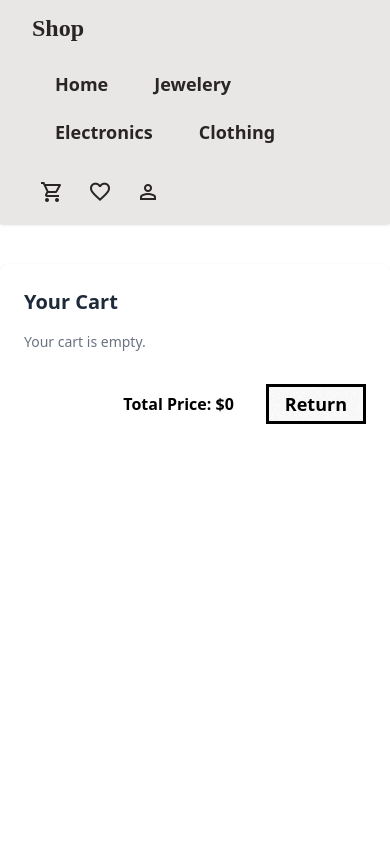
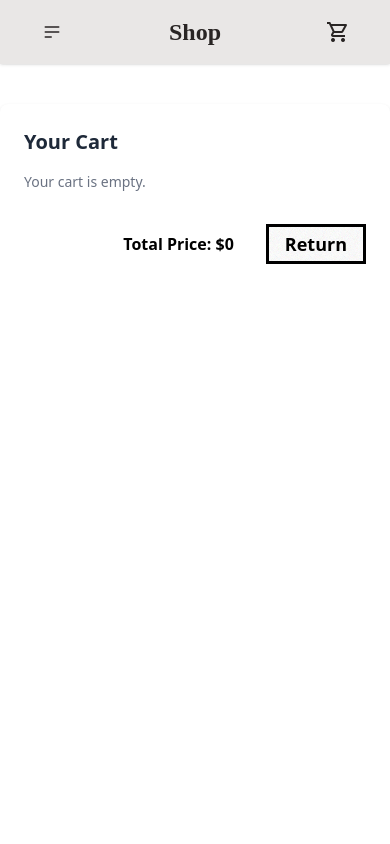
Before and after one commit to MorrisKehbel/react-tailwind-shop, a React (Vite) app: page /cart in a window 390 px wide. Shown: the top 844 px of the page. Built offline with nearby package versions, Linux system fonts and the light colour scheme; a web font is replaced by a local one.

Commit message:
added burger menu and small design changes

```diff
--- a/src/components/Navbar.jsx
+++ b/src/components/Navbar.jsx
@@ -1,36 +1,142 @@
 import { Link } from "react-router";
 
-export const Navbar = ({ setCategoryFilter }) => {
+export const Navbar = ({ setCategoryFilter, categoryFilter }) => {
   return (
     <nav className="px-4 sticky top-0 z-50 bg-stone-200/90 backdrop-blur-md shadow-sm text-stone-800">
       <div className="max-w-7xl mx-auto px-4">
         <div className="flex flex-wrap items-center justify-between gap-4 py-3">
+          <div className="dropdown md:hidden">
+            <div
+              tabIndex={0}
+              role="button"
+              className="btn btn-ghost btn-circle "
+            >
+              <svg
+                xmlns="http://www.w3.org/2000/svg"
+                className="h-5 w-5"
+                fill="none"
+                viewBox="0 0 24 24"
+                stroke="currentColor"
+              >
+                {" "}
+                <path
+                  strokeLinecap="round"
+                  strokeLinejoin="round"
+                  strokeWidth="2"
+                  d="M4 6h16M4 12h16M4 18h7"
+                />{" "}
+              </svg>
+            </div>
+            <ul
+              tabIndex={0}
+              className="menu menu-lg dropdown-content bg-white rounded-box z-1 mt-6 p-6 w-84 shadow mx-auto space-y-2"
+            >
+              <div className="mx-auto">
+                <button className="btn btn-ghost btn-circle btn-primary">
+                  <span className="material-symbols-outlined text-2xl">
+                    favorite
+                  </span>
+                </button>
+                <button className="btn btn-ghost btn-circle btn-primary">
+                  <span className="material-symbols-outlined text-2xl">
+                    person
+                  </span>
+                </button>
+              </div>
+              <li>
+                <Link
+                  to="/"
+                  onClick={() => setCategoryFilter("all")}
+                  className={`btn rounded-btn btn-primary text-lg m-1 ${
+                    categoryFilter === "all" ? "underline" : "btn-ghost"
+                  }`}
+                >
+                  Home
+                </Link>
+              </li>
+              <li>
+                <Link
+                  to="/"
+                  onClick={() => setCategoryFilter("jewelery")}
+                  className={`btn rounded-btn btn-primary text-lg m-1 ${
+                    categoryFilter === "jewelery" ? "underline" : "btn-ghost"
+                  }`}
+                >
+                  Jewelery
+                </Link>
+              </li>
+              <li>
+                <Link
+                  to="/"
+                  onClick={() => setCategoryFilter("electronics")}
+                  className={`btn rounded-btn btn-primary text-lg m-1 ${
+                    categoryFilter === "electronics" ? "underline" : "btn-ghost"
+                  }`}
+                >
+                  Electronics
+                </Link>
+              </li>
+              <li>
+                <Link
+                  to="/"
+                  onClick={() => setCategoryFilter("men's clothing")}
+                  className={`btn rounded-btn btn-primary text-lg m-1 ${
+                    categoryFilter === "men's clothing"
+                      ? "underline"
+                      : "btn-ghost"
+                  }`}
+                >
+                  Men
+                </Link>
+              </li>
+              <li>
+                <Link
+                  to="/"
+                  onClick={() => setCategoryFilter("women's clothing")}
+                  className={`btn rounded-btn btn-primary text-lg m-1 ${
+                    categoryFilter === "women's clothing"
+                      ? "underline"
+                      : "btn-ghost"
+                  }`}
+                >
+                  Women
+                </Link>
+              </li>
+            </ul>
+          </div>
           <Link
             to="/"
+            onClick={() => setCategoryFilter("all")}
             style={{ fontFamily: "'Playwrite HU', cursive" }}
             className="text-2xl font-bold text-primary transition-transform duration-300 hover:scale-110"
           >
             Shop
           </Link>
-          <div>
+          <div className="hidden md:flex">
             <Link
               to="/"
               onClick={() => setCategoryFilter("all")}
-              className="btn btn-ghost rounded-btn btn-primary text-lg m-1"
+              className={`btn btn-ghost rounded-btn btn-primary text-lg m-1 ${
+                categoryFilter === "all" ? "underline" : ""
+              }`}
             >
               Home
             </Link>
             <Link
               to="/"
               onClick={() => setCategoryFilter("jewelery")}
-              className="btn btn-ghost rounded-btn btn-primary text-lg m-1"
+              className={`btn btn-ghost rounded-btn btn-primary text-lg m-1 ${
+                categoryFilter === "jewelery" ? "underline" : ""
+              }`}
             >
               Jewelery
             </Link>
             <Link
               to="/"
               onClick={() => setCategoryFilter("electronics")}
-              className="btn btn-ghost rounded-btn btn-primary text-lg m-1"
+              className={`btn btn-ghost rounded-btn btn-primary text-lg m-1 ${
+                categoryFilter === "electronics" ? "underline" : ""
+              }`}
             >
               Electronics
             </Link>
@@ -39,7 +145,12 @@ export const Navbar = ({ setCategoryFilter }) => {
               <div
                 tabIndex="0"
                 role="button"
-                className="btn btn-ghost rounded-btn btn-primary text-lg m-1"
+                className={`btn btn-ghost rounded-btn btn-primary text-lg m-1 ${
+                  categoryFilter === "men's clothing" ||
+                  categoryFilter === "women's clothing"
+                    ? "underline"
+                    : ""
+                }`}
               >
                 Clothing
               </div>
@@ -70,17 +181,21 @@ export const Navbar = ({ setCategoryFilter }) => {
           </div>
 
           <div className="flex gap-2 items-center">
-            <Link to="/cart" className="btn btn-ghost btn-circle btn-primary">
+            <Link
+              to="/cart"
+              onClick={() => setCategoryFilter("cart")}
+              className="btn btn-ghost btn-circle btn-primary"
+            >
               <span className="material-symbols-outlined text-2xl">
                 shopping_cart
               </span>
             </Link>
-            <button className="btn btn-ghost btn-circle btn-primary">
+            <button className="btn btn-ghost btn-circle btn-primary hidden md:flex">
               <span className="material-symbols-outlined text-2xl">
                 favorite
               </span>
             </button>
-            <button className="btn btn-ghost btn-circle btn-primary">
+            <button className="btn btn-ghost btn-circle btn-primary hidden md:flex">
               <span className="material-symbols-outlined text-2xl">person</span>
             </button>
           </div>
--- a/src/components/ProductCard.jsx
+++ b/src/components/ProductCard.jsx
@@ -1,4 +1,5 @@
 import { useState, useEffect } from "react";
+import { useOutletContext } from "react-router";
 
 const addCartHandle = (product, setOnCart) => {
   const cartItems = JSON.parse(localStorage.getItem("cartItems")) || [];
@@ -18,6 +19,7 @@ const addCartHandle = (product, setOnCart) => {
 export const ProductCard = ({ product }) => {
   const [onCart, setOnCart] = useState(false);
   const [itemTyp, setItemTyp] = useState("all");
+  const { setCategoryFilter, categoryFilter } = useOutletContext();
 
   useEffect(() => {
     const cartItems = JSON.parse(localStorage.getItem("cartItems")) || [];
@@ -37,8 +39,8 @@ export const ProductCard = ({ product }) => {
           className="h-40 object-contain mx-auto"
         />
       </figure>
-      <div className="bg-white rounded-xl flex flex-col p-4 h-46">
-        <div className="flex flex-col justify-between">
+      <div className="bg-white rounded-xl flex flex-col p-4 h-52">
+        <div className="flex flex-col justify-between h-full">
           <div>
             <h2 className="text-black font-semibold line-clamp-1">
               {product.title}
@@ -46,12 +48,17 @@ export const ProductCard = ({ product }) => {
             <p className="text-xs text-gray-500 mt-2 line-clamp-2">
               {product.description}
             </p>
-            <a href="#" className="text-xs font-semibold text-gray-500 mt-2">
-              {product.category}
-            </a>
+            <p
+              className="text-xs font-semibold text-gray-500 mt-2 cursor-pointer"
+              onClick={() => setCategoryFilter(product.category)}
+            >
+              {categoryFilter === product.category
+                ? ""
+                : `More of ${product.category}`}
+            </p>
           </div>
 
-          <div className="flex justify-between items-center mt-8">
+          <div className="flex flex-wrap justify-between mt-auto">
             <p className="font-bold text-primary">${product.price}</p>
             <button
               onClick={() => addCartHandle(product, setOnCart)}
--- a/src/layouts/Layout.jsx
+++ b/src/layouts/Layout.jsx
@@ -7,9 +7,12 @@ export const Layout = () => {
 
   return (
     <>
-      <Navbar setCategoryFilter={setCategoryFilter} />
+      <Navbar
+        setCategoryFilter={setCategoryFilter}
+        categoryFilter={categoryFilter}
+      />
       <main>
-        <Outlet context={{ categoryFilter }} />
+        <Outlet context={{ categoryFilter, setCategoryFilter }} />
       </main>
       <Footer />
     </>
--- a/src/pages/Cart.jsx
+++ b/src/pages/Cart.jsx
@@ -1,11 +1,13 @@
 import { useState, useEffect } from "react";
 import { Link } from "react-router";
+import { useOutletContext } from "react-router";
 
 export const Cart = () => {
   const [products, setProducts] = useState([]);
   const saved = JSON.parse(localStorage.getItem("cartItems")) || [];
   const allPrices = saved.map((item) => item.price);
   const totalPrice = allPrices.reduce((acc, val) => acc + val, 0);
+  const { setCategoryFilter } = useOutletContext();
 
   useEffect(() => {
     setProducts(saved);
@@ -72,7 +74,11 @@ export const Cart = () => {
         </p>
 
         {products.length === 0 ? (
-          <Link to="/" className="btn rounded-btn bg-primary text-lg">
+          <Link
+            to="/"
+            onClick={() => setCategoryFilter("all")}
+            className="btn rounded-btn bg-primary text-lg"
+          >
             Return
           </Link>
         ) : (
```
